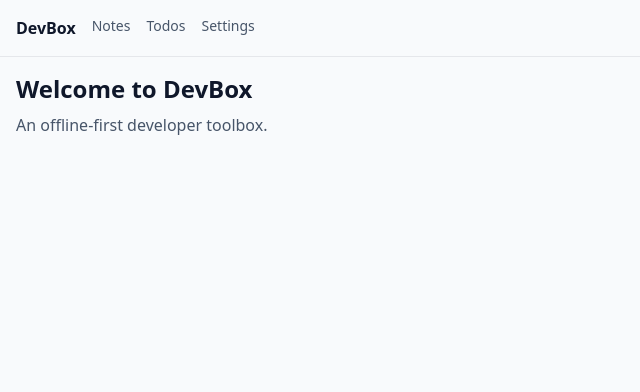
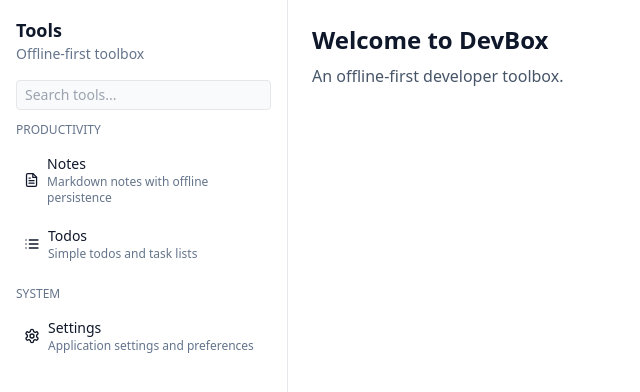
Before and after one commit to guchen-lang/sharers, a React (Vite) app: page / in a window 1280 px wide. Shown: the top 392 px of the page, without its empty margins (0-640 px from the left). Built offline with nearby package versions, Linux system fonts and the light colour scheme.

Commit message:
feat(tools): add tool registry and dynamic sidebar/routes

```diff
--- a/src/App.tsx
+++ b/src/App.tsx
@@ -1,41 +1,32 @@
 import React, { Suspense } from 'react';
-import { Routes, Route, Link } from 'react-router-dom';
+import { Routes, Route, Navigate } from 'react-router-dom';
 import Home from './pages/Home';
-import './styles/globals.css';
-
-const NotesPage = React.lazy(() => import('./features/notes/NotesPage'));
-const TodosPage = React.lazy(() => import('./features/todos/TodosPage'));
-const SettingsPage = React.lazy(() => import('./features/settings/SettingsPage'));
+import Sidebar from './shared/components/Sidebar';
+import { tools } from './tools/registry';
 
 export default function App() {
   return (
-    <div className="min-h-screen">
-      <header className="p-4 border-b">
-        <nav className="container mx-auto flex gap-4">
-          <Link to="/" className="font-semibold">
-            DevBox
-          </Link>
-          <Link to="/notes" className="text-sm text-slate-600 dark:text-slate-300">
-            Notes
-          </Link>
-          <Link to="/todos" className="text-sm text-slate-600 dark:text-slate-300">
-            Todos
-          </Link>
-          <Link to="/settings" className="text-sm text-slate-600 dark:text-slate-300">
-            Settings
-          </Link>
-        </nav>
-      </header>
-
-      <main className="container mx-auto p-4">
-        <Suspense fallback={<div>Loading...</div>}>
-          <Routes>
-            <Route path="/" element={<Home />} />
-            <Route path="/notes" element={<NotesPage />} />
-            <Route path="/todos" element={<TodosPage />} />
-            <Route path="/settings" element={<SettingsPage />} />
-          </Routes>
-        </Suspense>
+    <div className="min-h-screen flex bg-white dark:bg-slate-900 text-slate-900 dark:text-slate-100">
+      <Sidebar />
+      <main className="flex-1 p-6">
+        <Routes>
+          <Route path="/" element={<Home />} />
+          {tools.map((t) => {
+            const Comp = t.component;
+            return (
+              <Route
+                key={t.id}
+                path={t.route}
+                element={
+                  <Suspense fallback={<div>Loading {t.name}...</div>}>
+                    <Comp />
+                  </Suspense>
+                }
+              />
+            );
+          })}
+          <Route path="*" element={<Navigate to="/" replace />} />
+        </Routes>
       </main>
     </div>
   );
--- /dev/null
+++ b/src/shared/components/Sidebar.tsx
@@ -0,0 +1,78 @@
+import React, { useMemo, useState } from 'react';
+import { Link, useLocation } from 'react-router-dom';
+import type { ToolConfig } from '../../tools/registry';
+import { tools } from '../../tools/registry';
+
+function ToolIcon({ Icon }: { Icon: React.ComponentType<any> }) {
+  return <Icon className="w-4 h-4 inline-block mr-2" />;
+}
+
+export default function Sidebar() {
+  const [query, setQuery] = useState('');
+  const location = useLocation();
+
+  const filtered = useMemo(() => {
+    const q = query.trim().toLowerCase();
+    if (!q) return tools;
+    return tools.filter((t) => {
+      const hay = [t.name, t.description, ...t.keywords].join(' ').toLowerCase();
+      return hay.includes(q);
+    });
+  }, [query]);
+
+  const categories = useMemo(() => {
+    const map = new Map<string, ToolConfig[]>();
+    for (const t of filtered) {
+      const list = map.get(t.category) ?? [];
+      list.push(t);
+      map.set(t.category, list);
+    }
+    return map;
+  }, [filtered]);
+
+  return (
+    <aside className="w-72 p-4 border-r bg-white dark:bg-slate-900">
+      <div className="mb-4">
+        <div className="text-lg font-semibold">Tools</div>
+        <div className="text-sm text-slate-500 dark:text-slate-400">Offline-first toolbox</div>
+      </div>
+
+      <div className="mb-3">
+        <input
+          aria-label="Search tools"
+          placeholder="Search tools..."
+          value={query}
+          onChange={(e) => setQuery(e.target.value)}
+          className="w-full px-2 py-1 rounded border text-sm bg-slate-50 dark:bg-slate-800"
+        />
+      </div>
+
+      <nav aria-label="Tool list">
+        {[...categories.entries()].map(([category, items]) => (
+          <div key={category} className="mb-4">
+            <div className="text-xs font-medium text-slate-500 uppercase mb-2">{category}</div>
+            <ul className="space-y-1">
+              {items.map((t) => (
+                <li key={t.id}>
+                  <Link
+                    to={t.route}
+                    className={`flex items-center px-2 py-2 rounded hover:bg-slate-100 dark:hover:bg-slate-800 ${{
+                      true: 'font-medium'
+                    }[String(location.pathname === t.route)]}`}
+                    aria-current={location.pathname === t.route ? 'page' : undefined}
+                  >
+                    <ToolIcon Icon={t.icon} />
+                    <div>
+                      <div className="text-sm">{t.name}</div>
+                      <div className="text-xs text-slate-500 dark:text-slate-400">{t.description}</div>
+                    </div>
+                  </Link>
+                </li>
+              ))}
+            </ul>
+          </div>
+        ))}
+      </nav>
+    </aside>
+  );
+}
--- /dev/null
+++ b/src/tools/registry.ts
@@ -0,0 +1,53 @@
+import type { LazyExoticComponent, ComponentType } from 'react';
+import { FileText, List, Settings as SettingsIcon } from 'lucide-react';
+
+export type ToolConfig = {
+  id: string;
+  name: string;
+  icon: ComponentType<any>;
+  category: string;
+  description: string;
+  keywords: string[];
+  component: LazyExoticComponent<ComponentType<any>>;
+  route: string;
+};
+
+// Lazy load feature pages so adding a tool doesn't bloat initial bundle
+const NotesPage = async () => (await import('../features/notes/NotesPage')).default;
+const TodosPage = async () => (await import('../features/todos/TodosPage')).default;
+const SettingsPage = async () => (await import('../features/settings/SettingsPage')).default;
+
+import React from 'react';
+
+export const tools: ToolConfig[] = [
+  {
+    id: 'notes',
+    name: 'Notes',
+    icon: FileText,
+    category: 'Productivity',
+    description: 'Markdown notes with offline persistence',
+    keywords: ['note', 'markdown', 'editor'],
+    component: React.lazy(NotesPage),
+    route: '/notes'
+  },
+  {
+    id: 'todos',
+    name: 'Todos',
+    icon: List,
+    category: 'Productivity',
+    description: 'Simple todos and task lists',
+    keywords: ['todo', 'tasks', 'checklist'],
+    component: React.lazy(TodosPage),
+    route: '/todos'
+  },
+  {
+    id: 'settings',
+    name: 'Settings',
+    icon: SettingsIcon,
+    category: 'System',
+    description: 'Application settings and preferences',
+    keywords: ['settings', 'theme', 'preferences'],
+    component: React.lazy(SettingsPage),
+    route: '/settings'
+  }
+];
```
